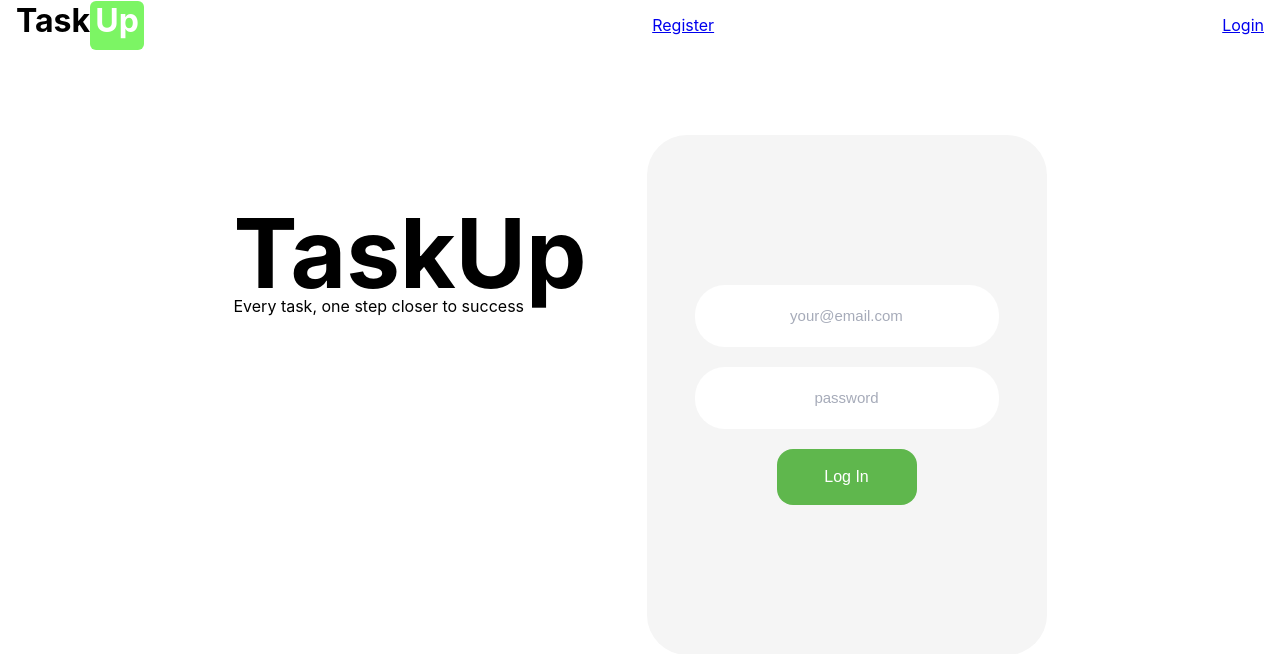
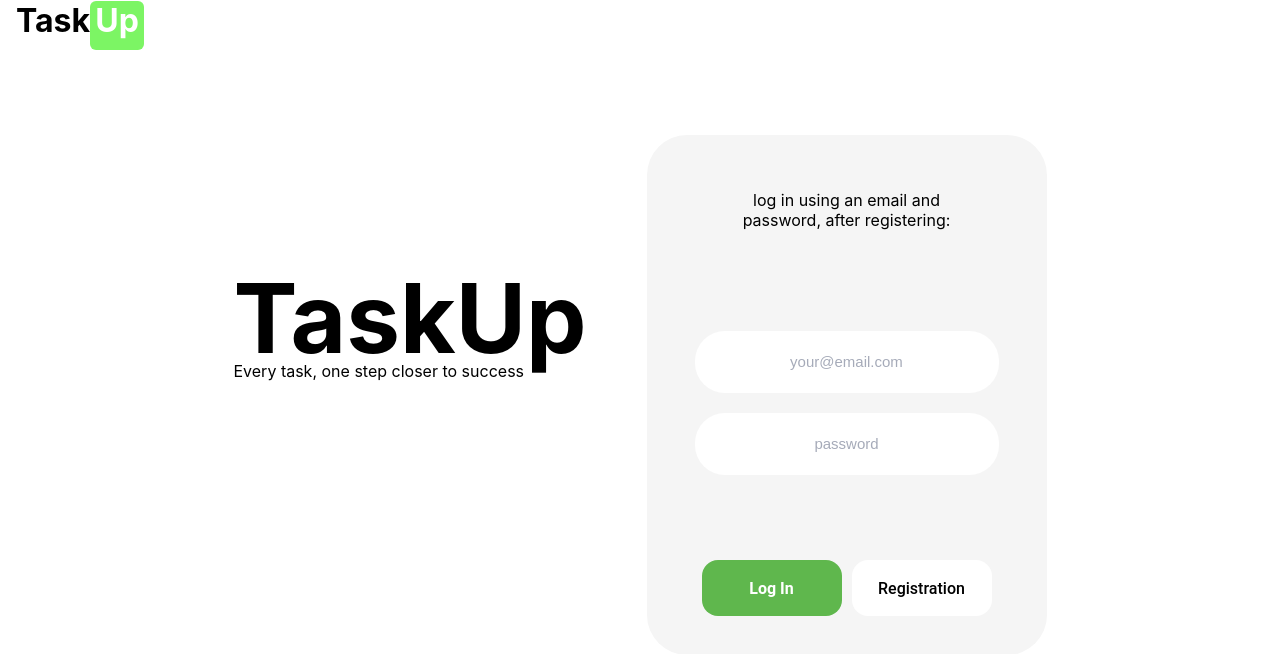
Before and after one commit to Kacper99999/TaskUp-frontend, a React (Create React App) app: page /login in a window 1280 px wide. Shown: the top 654 px of the page. Built offline with nearby package versions, Linux system fonts and the light colour scheme.

Commit message:
Update LoginPage

```diff
--- a/src/App.js
+++ b/src/App.js
@@ -2,7 +2,7 @@ import { useEffect, lazy } from 'react';
 import { Navigate, Route, Routes } from 'react-router-dom';
 import { PrivateRoute } from './components/route/PrivateRoute';
 import { RestrictedRoute } from './components/route/RestrictedRoute';
-import { MainLayout } from './components/layouts/MainLayout';
+import { MainLayout } from './components/Layouts/MainLayout';
 import { useAuth } from './hooks';
 import { Suspense } from 'react';
 import './App.css';
--- a/src/components/AuthNav/index.js
+++ /dev/null
@@ -1,15 +0,0 @@
-import { NavLink } from "react-router-dom";
-
-export const AuthNav = () => {
-    return(
-        <>
-        <NavLink to="/register">
-        Register
-        </NavLink>
-        <NavLink to="/login">
-        Login
-        </NavLink>
-
-        </>
-    )
-}
--- /dev/null
+++ b/src/components/AuthNavRegister/AuthNavRegister.module.css
@@ -0,0 +1,16 @@
+.register{
+    display: flex;
+    justify-content: center;
+    align-items: center;
+    text-decoration: none;
+    border: none;
+    outline: none;
+    background-color: #FFFFFF;
+    width: 140px;
+    height: 56px;
+    border-radius: 16px;
+    color: #000000;
+    font-size: 16px;
+    font-family: Roboto;
+    font-weight: 500;
+}
--- /dev/null
+++ b/src/components/AuthNavRegister/index.js
@@ -0,0 +1,12 @@
+import { NavLink } from "react-router-dom";
+import css from "./AuthNavRegister.module.css";
+
+export const AuthNavRegister = () => {
+    return(
+        <>
+        <NavLink to="/register" className={css.register}>
+        Registration
+        </NavLink>
+        </>
+    )
+}
--- a/src/components/LogInForm/LogInForm.js
+++ b/src/components/LogInForm/LogInForm.js
@@ -2,6 +2,7 @@ import * as Yup from 'yup';
 import { useDispatch } from 'react-redux';
 import { Formik, Form, Field, ErrorMessage } from 'formik';
 import { logIn } from '../../redux/operations/auth.operations';
+import { AuthNavRegister } from '../AuthNavRegister';
 import css from "./LogInForm.module.css";
 
 export const LogInForm = () => {
@@ -17,7 +18,7 @@ export const LogInForm = () => {
 
     return(
         <div className={css.formContainer}>
-            <div className={css.text}>
+            <div className={css.logo}>
                 <h1>TaskUp</h1>
                 <p>Every task, one step closer to success</p>
             </div>
@@ -31,18 +32,17 @@ export const LogInForm = () => {
         >
             {({isSubmitting}) => (
                 <Form className={css.form}>
-
+                    <p className={css.text}>log in using an email and password, after registering:</p>
+                    <div className={css.fields}>
                     <Field type="email" name="email" id="email" placeholder="your@email.com"/>
-
                     <ErrorMessage name="emial" component={"div"} style={{color:"red"}}/>
-
-
-
                     <Field type="password" name="password" id="password" placeholder="password"/>
-
                     <ErrorMessage name="password" component={"div"} style={{color:"red"}}/>
-
-                    <button type="submit" disabled={isSubmitting}>Log In</button>
+                    </div>
+                    <div className={css.buttons}>
+                    <button className={css.login} type="submit" disabled={isSubmitting}>Log In</button>
+                    <AuthNavRegister/>
+                    </div>
                 </Form>
             )
 
--- a/src/components/LogInForm/LogInForm.module.css
+++ b/src/components/LogInForm/LogInForm.module.css
@@ -18,12 +18,21 @@
     height: 520px;
     background-color: #F5F5F5;
     border-radius: 40px;
-    gap: 20px;
+    gap: 85px;
     align-items: center;
     justify-content: center;
 }
 
+.fields{
+    display: flex;
+    flex-direction: column;
+    gap:20px;
+}
 
+.buttons{
+    display: flex;
+    gap: 10px;
+}
 
 .form input{
     border: none;
@@ -41,7 +50,7 @@
     font-size: 15px;
 }
 
-.form button{
+.login{
     border: none;
     outline: none;
     background-color: #5FB74D;
@@ -50,19 +59,27 @@
     border-radius: 16px;
     color: #FFFFFF;
     font-size: 16px;
+    font-family: Roboto;
+    font-weight: 600;
+}
+
+.logo{
+    display: flex;
+    flex-direction: column;
+    gap: 5px;
+    padding-top: 65px;
+}
+
+.logo > *{
+    margin: 0;
+}
+
+.logo p{
+    font-size: 16px;
+    margin-top: -20px;
 }
 
 .text{
-    display: flex;
-    flex-direction: column;
-    gap: 5px;
+    width: 260px;
+    text-align: center;
 }
-
-.text > *{
-    margin: 0;
-}
-
-.text p{
-    font-size: 16px;
-    margin-top: -20px;
-}
--- a/src/components/appbar/index.js
+++ b/src/components/appbar/index.js
@@ -1,11 +1,7 @@
-import { useAuth } from "../../hooks";
-import { Navigation } from "../Navigation";
 import { UserMenu } from "../UserMenu";
-import { AuthNav } from "../AuthNav";
 import css from "./AppBar.module.css";
 
 export const AppBar = () => {
-    const { isLoggedIn } = useAuth();
     return(
         <>
         <header className={css.header}>
@@ -15,7 +11,6 @@ export const AppBar = () => {
                 <span className={css.up}>Up</span>
                 </div>
             </h1>
-            {isLoggedIn ? <UserMenu/> : <AuthNav/>}
         </header>
         </>
     )
--- a/src/components/layouts/MainLayout.js
+++ b/src/components/layouts/MainLayout.js
@@ -1,6 +1,6 @@
 import { Outlet } from "react-router-dom";
 import { Toaster } from "react-hot-toast";
-import { AppBar } from "../appbar";
+import { AppBar } from "../AppBar";
 import { Suspense } from "react";
 import css from "./MainLayout.module.css";
 
--- a/src/pages/HomePage.js
+++ b/src/pages/HomePage.js
@@ -1,4 +1,4 @@
-import { AppBar } from "../components/appbar"
+import { AppBar } from "../components/AppBar"
 
 export default function HomePage(){
     return(
```
